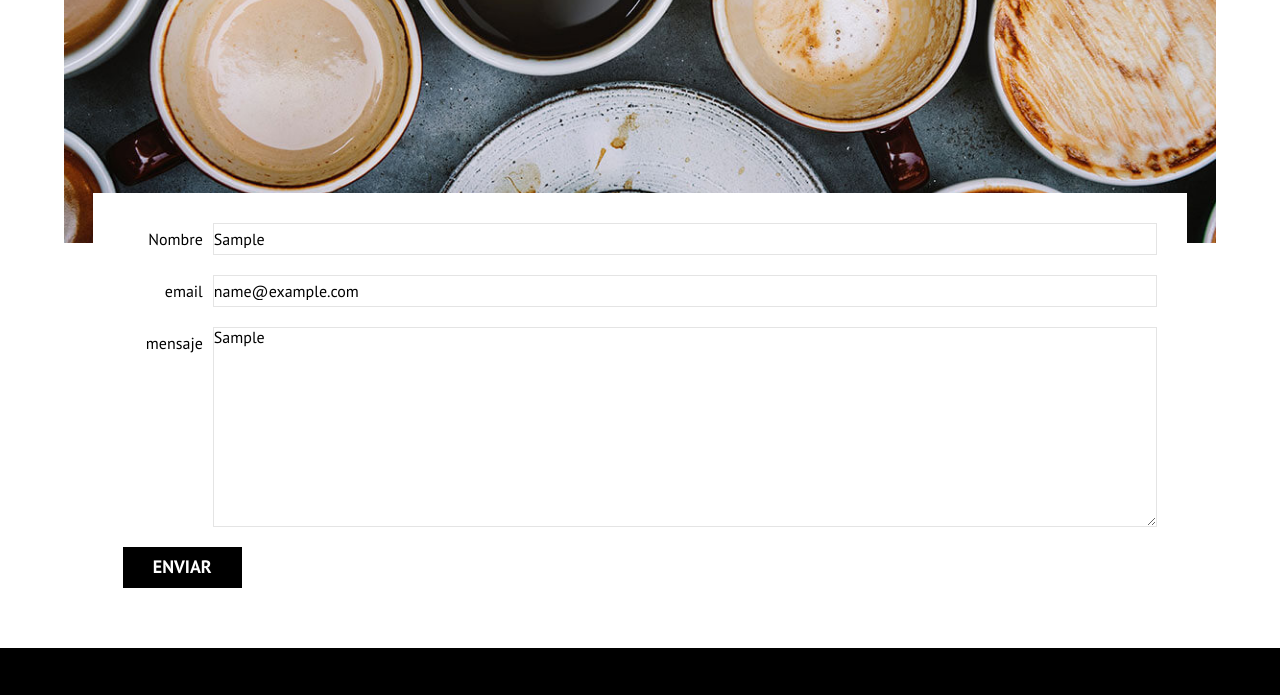
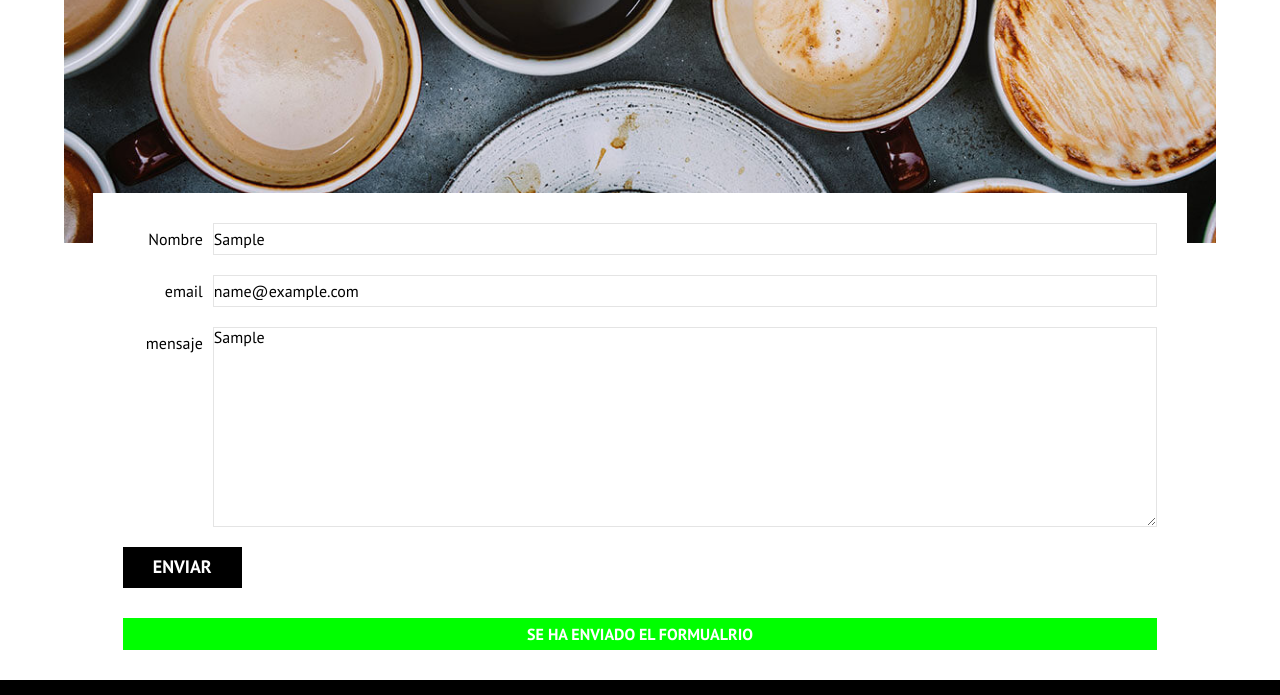
Before and after one commit to Julian-Correa/Blog-Cafe, a plain HTML site: page contacto.html in a window 1280 px wide. Both pictures are taken after typing "Sample", "name@example.com", "Sample" into the empty fields and a click on the input "Enviar". Shown: the part 805-1500 px from the top of the page. Drawn offline with Linux system fonts and the light colour scheme.

Commit message:
validacion de formulario completa

```diff
--- a/scrips.js
+++ b/scrips.js
@@ -51,17 +51,25 @@ if(nombre ==='' || email===''|| mensaje==='' ) {
 
     mostrarError('todos los campos son obligatorios');
 
-    return;  //corta con la funcion si se cumple con la condicion
+    return   //corta con la funcion si se cumple con la condicion
 };
 
 
-console.log('enviando Formulario');
+// if (nombre !== ''|| email !== '' || mensaje!=='') {
+
+//     validacionAceptada('se ha enviado el formualrio');
+
+//     return;
+// }
+
+validacionAceptada('se ha enviado el formualrio');
+
 });
 
 function mostrarError(mensaje) {
 
     const error = document.createElement('P');
-    error.textContent= mensaje;
+    error.textContent = mensaje;
     error.classList.add('error');
 
     formulario.appendChild(error);
@@ -71,6 +79,20 @@ function mostrarError(mensaje) {
         error.remove()
     }, 3000);
 
+ };
+
+ function validacionAceptada(mensaje) {
+
+    const validacion = document.createElement('P')
+    validacion.textContent= mensaje;
+    validacion.classList.add('validacion');
+
+    formulario.appendChild(validacion);
+
+     //desaparecer despues de 3 segundos
+     setTimeout(() =>{
+        validacion.remove()
+    }, 3000);
  };
 
 
--- a/style.css
+++ b/style.css
@@ -261,6 +261,15 @@ font-weight: 400;
 
  /**contacto**/
 
+ .validacion{
+    background-color: #00ff00;
+    text-align: center;
+    text-transform: uppercase;
+    color: var(--blanco);
+   font-weight: bold;
+
+ }
+
  .error{
     background-color: var(--gris);
     text-align: center;
```
